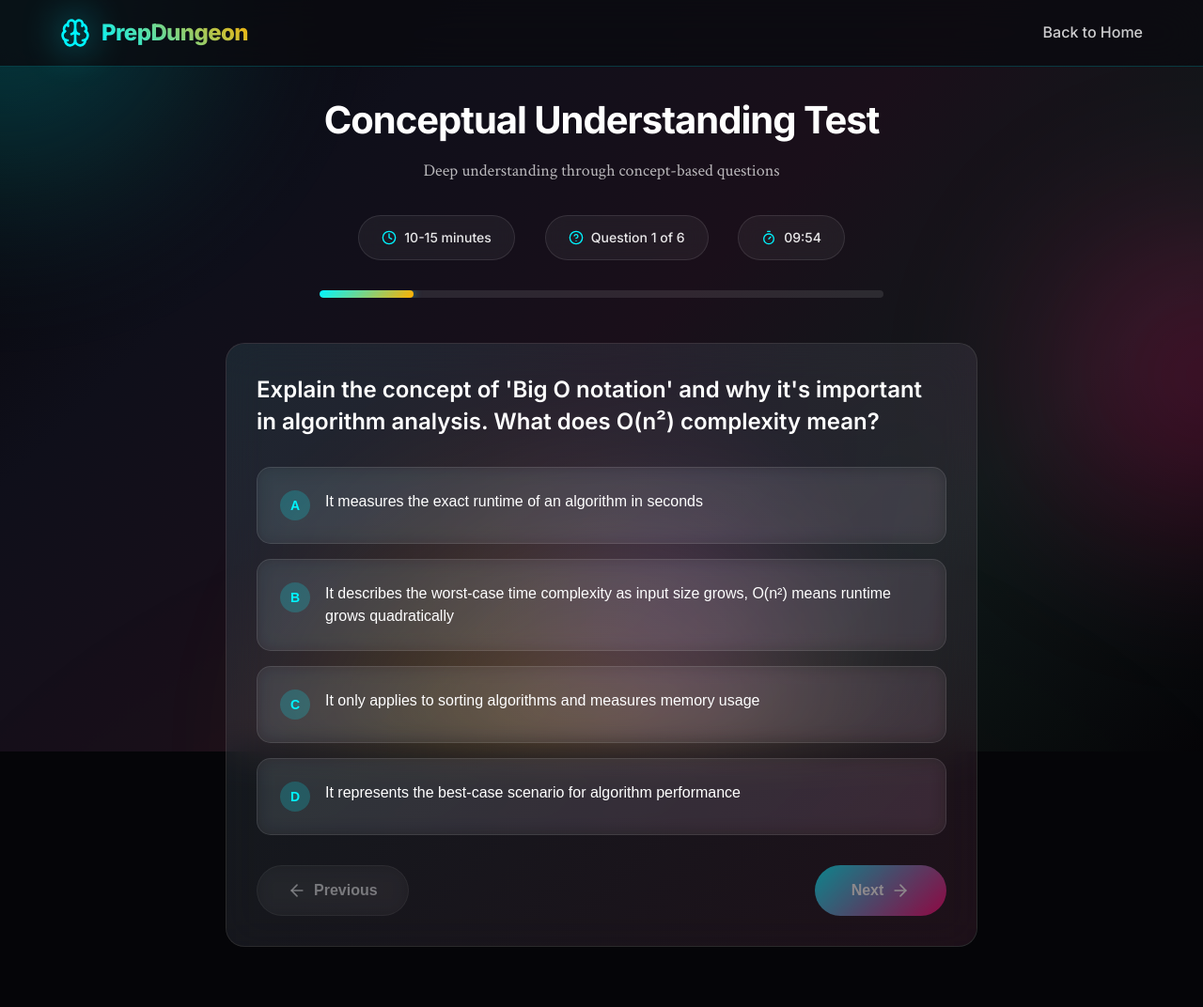
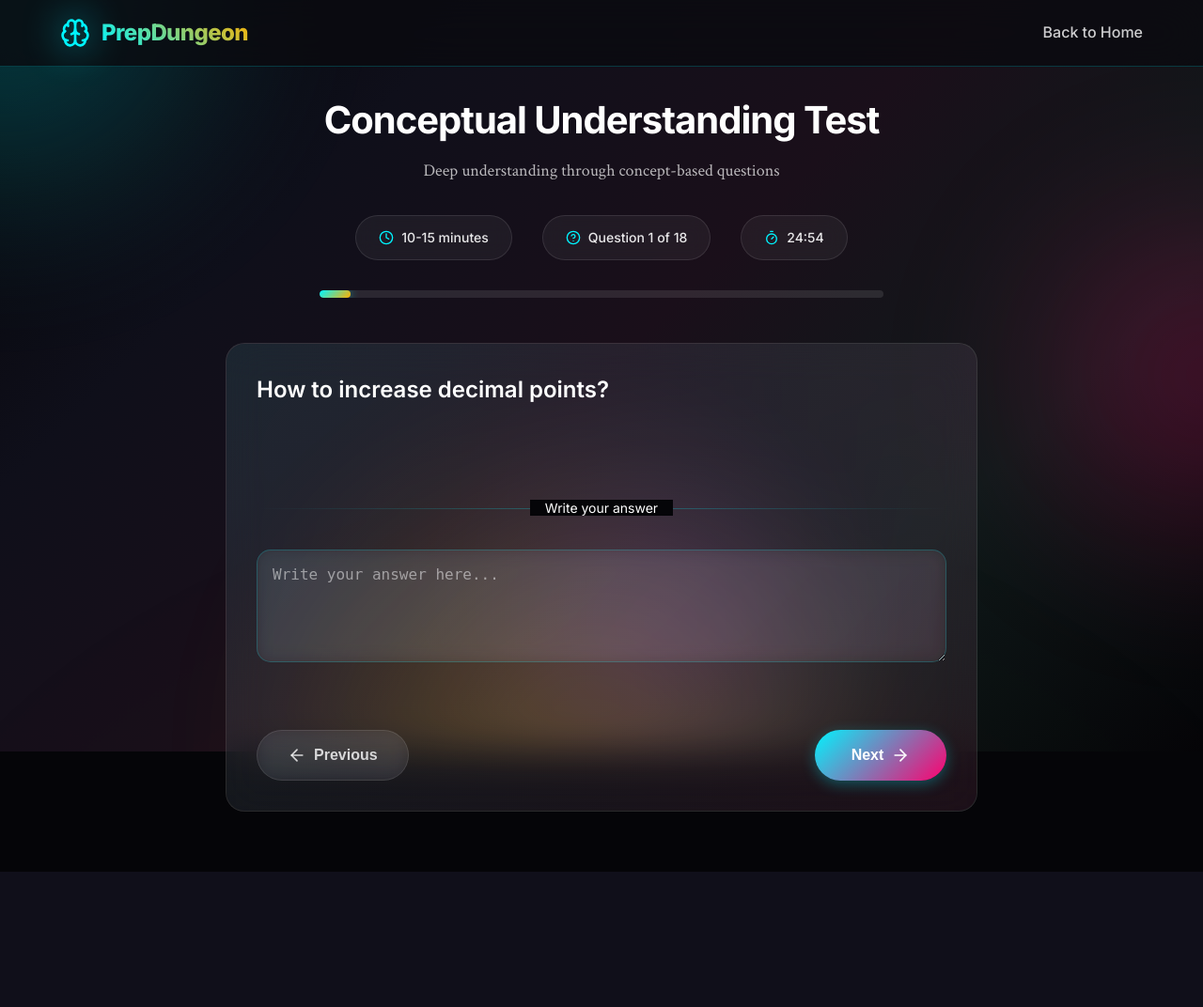
Before and after one commit to amitabh-anandpd/prepdungeonBackend, a Django app: template prepdungeon/templates/test-conceptual.html in a window 1280 px wide. Shown: the whole page at 94% size. After the commit the page ends 928 px from the top, so only its background shows below. Run offline with Django 4.2, Linux system fonts and the light colour scheme; the template is opened without the code that fills it: values that come from a table or form of the project are taken from there, others are empty; data comes from the database, SQL or seed files in the repository; some libraries are stand-ins or nearby versions.

Commit message:
Recording time taken per quuestion

```diff
--- a/prepdungeon/templates/test-conceptual.html
+++ b/prepdungeon/templates/test-conceptual.html
@@ -62,26 +62,33 @@
                 </div>
             </div>
 
-            <div class="test-container">
-                <div class="question-card" id="question-card">
+            {% for question in questions %}
+            <div class="test-container hidden" data-index="{{ forloop.counter0 }}" data-question-id="{{ question.id }}">
+                <div class="question-card" id="question-card{{ forloop.counter0 }}">
                     <div class="question-content">
-                        <h2 class="question-text" id="question-text">Loading question...</h2>
-                        <div class="options-container" id="options-container">
-                            <!-- Options will be populated by JavaScript -->
+                        <h2 class="question-text" id="question-text{{ forloop.counter0 }}">{{ question.question }}</h2>
+                        <div class="options-container" id="options-container{{ forloop.counter0 }}">
+                            <div class="upload-alternative">
+                                <div class="divider">
+                                    <span class="divider-text">Write your answer</span>
+                                </div>
+                                <textarea name="text_content" class="content-textarea" data-answer-index="{{ forloop.counter0 }}" placeholder="Write your answer here..."></textarea>
+                            </div>
                         </div>
                     </div>
                     <div class="question-actions">
-                        <button class="test-btn secondary" id="prev-btn" disabled>
+                        <button class="test-btn secondary" data-index="{{ forloop.counter0}}" id="prev-btn{{ forloop.counter0 }}" disabled>
                             <i data-lucide="arrow-left" class="btn-icon"></i>
                             Previous
                         </button>
-                        <button class="test-btn primary" id="next-btn" disabled>
+                        <button class="test-btn primary" data-index="{{ forloop.counter0}}" id="next-btn{{ forloop.counter0 }}" disabled>
                             Next
                             <i data-lucide="arrow-right" class="btn-icon"></i>
                         </button>
                     </div>
                 </div>
             </div>
+            {% endfor %}
         </div>
     </section>
     <script>window.notification = "{{ request.session.notification|default:''|escapejs }}"</script>
--- a/static/js/test-conceptual.js
+++ b/static/js/test-conceptual.js
@@ -1,250 +1,146 @@
-// Initialize Lucide icons
 lucide.createIcons();
 
-// Conceptual Test Questions
-const questions = [
-    {
-        question: "Explain the concept of 'Big O notation' and why it's important in algorithm analysis. What does O(n²) complexity mean?",
-        options: [
-            "It measures the exact runtime of an algorithm in seconds",
-            "It describes the worst-case time complexity as input size grows, O(n²) means runtime grows quadratically",
-            "It only applies to sorting algorithms and measures memory usage",
-            "It represents the best-case scenario for algorithm performance"
-        ],
-        correct: 1,
-        explanation: "Big O notation describes the upper bound of algorithm complexity, helping us understand how performance scales with input size."
-    },
-    {
-        question: "What is the fundamental difference between 'machine learning' and 'traditional programming'? How does the approach to problem-solving differ?",
-        options: [
-            "Machine learning is faster than traditional programming",
-            "Traditional programming uses explicit instructions, ML learns patterns from data to make predictions",
-            "Machine learning only works with numerical data",
-            "There is no significant difference between the two approaches"
-        ],
-        correct: 1,
-        explanation: "Traditional programming uses explicit rules, while ML discovers patterns in data to make predictions on new, unseen data."
-    },
-    {
-        question: "Describe the concept of 'technical debt' in software development. What are its long-term implications?",
-        options: [
-            "Money owed to software vendors for licensing",
-            "Shortcuts in code that save time now but create maintenance problems later",
-            "The cost of hiring technical staff",
-            "Bugs that need to be fixed immediately"
-        ],
-        correct: 1,
-        explanation: "Technical debt refers to the implied cost of additional rework caused by choosing quick solutions over better approaches."
-    },
-    {
-        question: "What is the purpose of 'normalization' in database design? How does it improve data integrity?",
-        options: [
-            "To make all data values positive numbers",
-            "To organize data to reduce redundancy and improve data integrity by eliminating update anomalies",
-            "To encrypt sensitive database information",
-            "To speed up all database queries"
-        ],
-        correct: 1,
-        explanation: "Normalization reduces data redundancy and dependency by organizing fields and table relationships, preventing update anomalies."
-    },
-    {
-        question: "Explain the concept of 'API' and its role in modern software architecture. Why are APIs crucial for system integration?",
-        options: [
-            "APIs are only used for web development",
-            "Application Programming Interfaces define how software components communicate, enabling modular and integrated systems",
-            "APIs are a type of database management system",
-            "APIs only work with mobile applications"
-        ],
-        correct: 1,
-        explanation: "APIs define contracts for how different software components interact, enabling modularity, reusability, and system integration."
-    },
-    {
-        question: "What is 'cloud computing' and how does it differ from traditional on-premises infrastructure? What are the key benefits?",
-        options: [
-            "Cloud computing is just another term for the internet",
-            "On-demand access to computing resources over the internet, offering scalability, cost-efficiency, and reduced maintenance",
-            "Cloud computing only provides data storage services",
-            "It's the same as traditional infrastructure but more expensive"
-        ],
-        correct: 1,
-        explanation: "Cloud computing provides on-demand access to shared computing resources, offering scalability, flexibility, and cost benefits over traditional infrastructure."
-    }
-];
+const testCards = document.querySelectorAll('.test-container');
 
-// Test state
 let currentQuestion = 0;
-let userAnswers = [];
-let timeRemaining = 600; // 10 minutes in seconds
+let userAnswers = Array(testCards.length).fill(null);
+let timeRemaining = 1500;
 let timerInterval;
+let questionStartTime = Date.now();
+let timePerQuestion = Array(testCards.length).fill(0);
 
-// DOM elements
-const questionText = document.getElementById('question-text');
-const optionsContainer = document.getElementById('options-container');
+const nextButtons = document.querySelectorAll('.test-btn.primary');
+const prevButtons = document.querySelectorAll('.test-btn.secondary');
 const questionCounter = document.getElementById('question-counter');
 const progressFill = document.getElementById('progress-fill');
-const prevBtn = document.getElementById('prev-btn');
-const nextBtn = document.getElementById('next-btn');
 const timer = document.getElementById('timer');
 
-// Initialize test
+nextButtons.forEach(btn => {
+    const index = parseInt(btn.dataset.index);
+    if(index!==(testCards.length-1)){
+        btn.addEventListener('click', () => {
+            const now = Date.now();
+            if (currentQuestion >= 0 && currentQuestion < testCards.length) {
+                timePerQuestion[currentQuestion] += Math.floor((now - questionStartTime) / 1000);
+                questionStartTime = now;
+            }
+            currentQuestion = index + 1;
+            saveAnswer(index);
+            displayQuestion();
+            updateProgress();
+            btn.disabled = true;
+        });
+    }
+    else{
+        btn.innerHTML = `
+        Finish Test
+        <i data-lucide="check" class="btn-icon"></i>
+        `;
+        btn.addEventListener('click', () => {
+            const now = Date.now();
+            if (currentQuestion >= 0 && currentQuestion < testCards.length) {
+                timePerQuestion[currentQuestion] += Math.floor((now - questionStartTime) / 1000);
+                questionStartTime = now;
+            }
+            saveAnswer(index);
+            finishTest();
+        });
+    }
+});
+
+prevButtons.forEach(btn => {
+    const index = parseInt(btn.dataset.index);
+    if(index!==0){
+        btn.addEventListener('click', () => {
+            const now = Date.now();
+            if (currentQuestion >= 0 && currentQuestion < testCards.length) {
+                timePerQuestion[currentQuestion] += Math.floor((now - questionStartTime) / 1000);
+                questionStartTime = now;
+            }
+            currentQuestion = index-1;
+            saveAnswer(index);
+            displayQuestion();
+            updateProgress();
+            btn.disabled = true;
+        });
+    }
+});
+function saveAnswer(index) {
+    const textarea = testCards[index].querySelector('.content-textarea');
+    if (textarea) {
+        userAnswers[index] = textarea.value.trim();
+    }
+}
 function initTest() {
     displayQuestion();
     startTimer();
     updateProgress();
-    updateNavigation();
 }
 
-// Start timer
 function startTimer() {
     timerInterval = setInterval(() => {
         timeRemaining--;
-        updateTimerDisplay();
+        const m = String(Math.floor(timeRemaining / 60)).padStart(2, '0');
+        const s = String(timeRemaining % 60).padStart(2, '0');
+        timer.textContent = `${m}:${s}`;
 
-        if (timeRemaining <= 0) {
-            finishTest();
-        }
+        if (timeRemaining <= 0) finishTest();
+        else if (timeRemaining <= 60) timer.style.color = '#ef4444';
+        else if (timeRemaining <= 120) timer.style.color = '#f59e0b';
     }, 1000);
 }
 
-// Update timer display
-function updateTimerDisplay() {
-    const minutes = Math.floor(timeRemaining / 60);
-    const seconds = timeRemaining % 60;
-    timer.textContent = `${minutes.toString().padStart(2, '0')}:${seconds.toString().padStart(2, '0')}`;
+function displayQuestion() {
+    testCards.forEach((testCard, index) => {
+        testCard.classList.add('hidden');
+        if (index === currentQuestion) {
+            testCard.classList.remove('hidden');
+            questionCounter.textContent = `Question ${currentQuestion + 1} of ${testCards.length}`;
 
-    // Change color when time is running low
-    if (timeRemaining <= 120) {
-        timer.style.color = '#ef4444';
-    } else if (timeRemaining <= 240) {
-        timer.style.color = '#f59e0b';
-    }
+            const nextBtn = testCard.querySelector('.test-btn.primary');
+            const prevBtn = testCard.querySelector('.test-btn.secondary');
+            if (nextBtn) nextBtn.disabled = false;
+            if (prevBtn) prevBtn.disabled = false;
+
+            // Load saved answer if user goes back
+            const textarea = testCard.querySelector('.content-textarea');
+            if (textarea) {
+                textarea.value = userAnswers[index] || '';
+            }
+        }
+    });
+    lucide.createIcons();
 }
 
-// Display current question
-function displayQuestion() {
-    const question = questions[currentQuestion];
-    questionText.textContent = question.question;
-    questionCounter.textContent = `Question ${currentQuestion + 1} of ${questions.length}`;
+function updateProgress() {
+    const progress = ((currentQuestion + 1) / testCards.length) * 100;
+    progressFill.style.width = `${progress}%`;
+}
 
-    // Clear previous options
-    optionsContainer.innerHTML = '';
+function finishTest() {
+    clearInterval(timerInterval);
 
-    // Create option buttons
-    question.options.forEach((option, index) => {
-        const optionBtn = document.createElement('button');
-        optionBtn.className = 'option-btn conceptual';
-        optionBtn.innerHTML = `
-            <span class="option-letter">${String.fromCharCode(65 + index)}</span>
-            <span class="option-text">${option}</span>
-        `;
+    const questionIds = Array.from(testCards).map(card => card.dataset.questionId);
 
-        // Check if this option was previously selected
-        if (userAnswers[currentQuestion] === index) {
-            optionBtn.classList.add('selected');
-        }
+    const payload = {
+        test_type: 'speed-test',
+        userAnswers: userAnswers,
+        questionIds: questionIds,
+        totalQuestions: testCards.length,
+        timeSpent: 300 - timeRemaining,
+        timePerQuestion: timePerQuestion,
+    };
 
-        optionBtn.addEventListener('click', () => selectOption(index));
-        optionsContainer.appendChild(optionBtn);
+    fetch('/submit-speed/', {
+        method: 'POST',
+        headers: { 'Content-Type': 'application/json', "X-CSRFToken": getCookie('csrftoken')},
+        body: JSON.stringify(payload)
+    }).then(r => {
+        if (r.ok) window.location.href = '/';
+        else alert('Failed to submit score');
     });
 }
 
-// Select an option
-function selectOption(optionIndex) {
-    // Remove previous selection
-    document.querySelectorAll('.option-btn').forEach(btn => {
-        btn.classList.remove('selected');
-    });
-
-    // Add selection to clicked option
-    event.target.closest('.option-btn').classList.add('selected');
-
-    // Store answer
-    userAnswers[currentQuestion] = optionIndex;
-
-    // Enable next button
-    nextBtn.disabled = false;
-}
-
-// Update progress bar
-function updateProgress() {
-    const progress = ((currentQuestion + 1) / questions.length) * 100;
-    progressFill.style.width = `${progress}%`;
-}
-
-// Update navigation buttons
-function updateNavigation() {
-    prevBtn.disabled = currentQuestion === 0;
-
-    if (currentQuestion === questions.length - 1) {
-        nextBtn.innerHTML = `
-            Finish Test
-            <i data-lucide="check" class="btn-icon"></i>
-        `;
-    } else {
-        nextBtn.innerHTML = `
-            Next
-            <i data-lucide="arrow-right" class="btn-icon"></i>
-        `;
-    }
-
-    // Enable next button if question is answered
-    nextBtn.disabled = userAnswers[currentQuestion] === undefined;
-
-    lucide.createIcons();
-}
-
-// Previous question
-prevBtn.addEventListener('click', () => {
-    if (currentQuestion > 0) {
-        currentQuestion--;
-        displayQuestion();
-        updateProgress();
-        updateNavigation();
-    }
+document.addEventListener('DOMContentLoaded', () => {
+    initTest();
 });
-
-// Next question or finish test
-nextBtn.addEventListener('click', () => {
-    if (currentQuestion === questions.length - 1) {
-        finishTest();
-    } else {
-        currentQuestion++;
-        displayQuestion();
-        updateProgress();
-        updateNavigation();
-    }
-});
-
-// Finish test
-function finishTest() {
-    clearInterval(timerInterval);
-
-    // Calculate score
-    let correctAnswers = 0;
-    userAnswers.forEach((answer, index) => {
-        if (answer === questions[index].correct) {
-            correctAnswers++;
-        }
-    });
-
-    const score = Math.round((correctAnswers / questions.length) * 100);
-
-    // Store results in localStorage
-    const results = {
-        testType: 'Conceptual',
-        score: score,
-        correctAnswers: correctAnswers,
-        totalQuestions: questions.length,
-        timeSpent: 600 - timeRemaining,
-        answers: userAnswers,
-        questions: questions
-    };
-
-    localStorage.setItem('testResults', JSON.stringify(results));
-
-    // Redirect to homepage with results
-    window.location.href = 'index.html?showResults=true';
-}
-
-// Initialize test when page loads
-document.addEventListener('DOMContentLoaded', initTest);
```
Also changed, not shown: static/js/test-mcq.js (+19 -1 lines).
